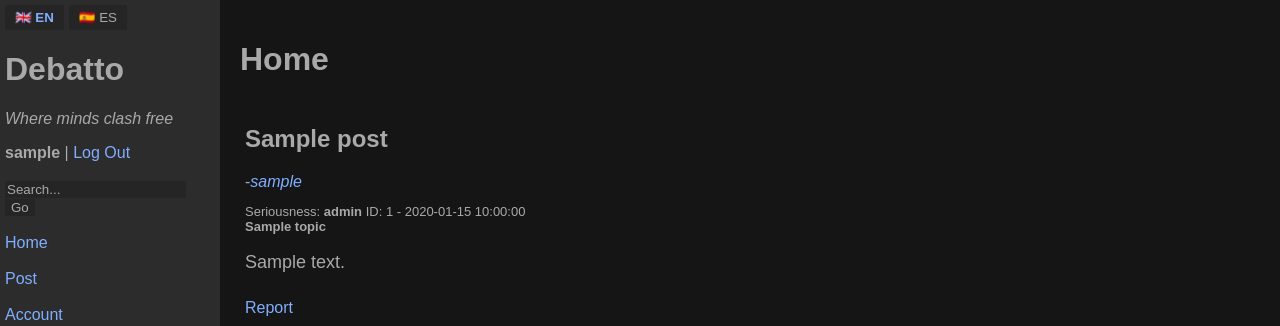
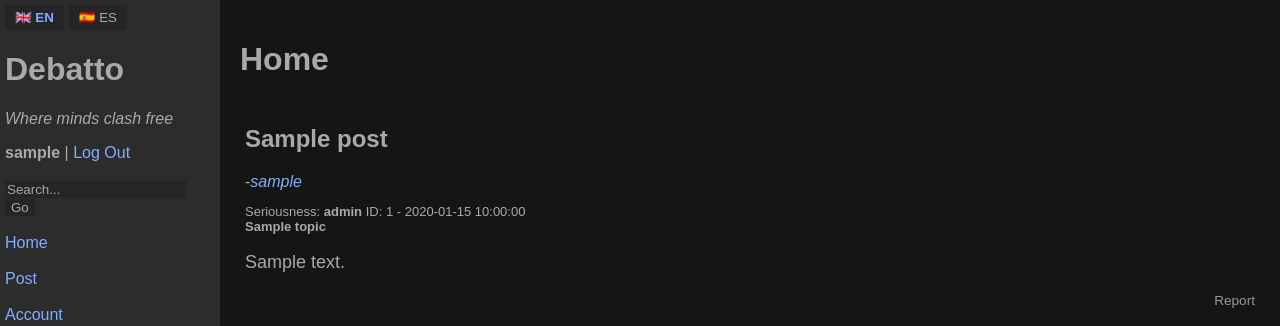
Before and after one commit to lautar622-collab/Debatto, a Flask app: template templates/home.html in a window 1280 px wide. Shown: the top 326 px of the page. Run offline with Flask 3, Linux system fonts and the light colour scheme; the visitor is signed in with stand-in values (Sample User, id 1); the template is opened without the code that fills it: most values are stand-ins (such as "Sample title", 1, 10 or a date in 2020).

Commit message:
Style report links and moderation queue

```diff
--- a/static/style.css
+++ b/static/style.css
@@ -408,3 +408,24 @@ button {
 .report-button:hover {
     background: #382323;
 }
+
+/* --- Report links --- */
+.report-row {
+    display: flex;
+    justify-content: flex-end;
+    margin-top: 8px;
+}
+.report-form {
+    display: inline;
+    margin: 0;
+}
+.report-link {
+    color: #999;
+    font-size: 0.85em;
+    text-decoration: none;
+    cursor: pointer;
+}
+.report-link:hover {
+    color: #ff8585;
+    text-decoration: underline;
+}
```
